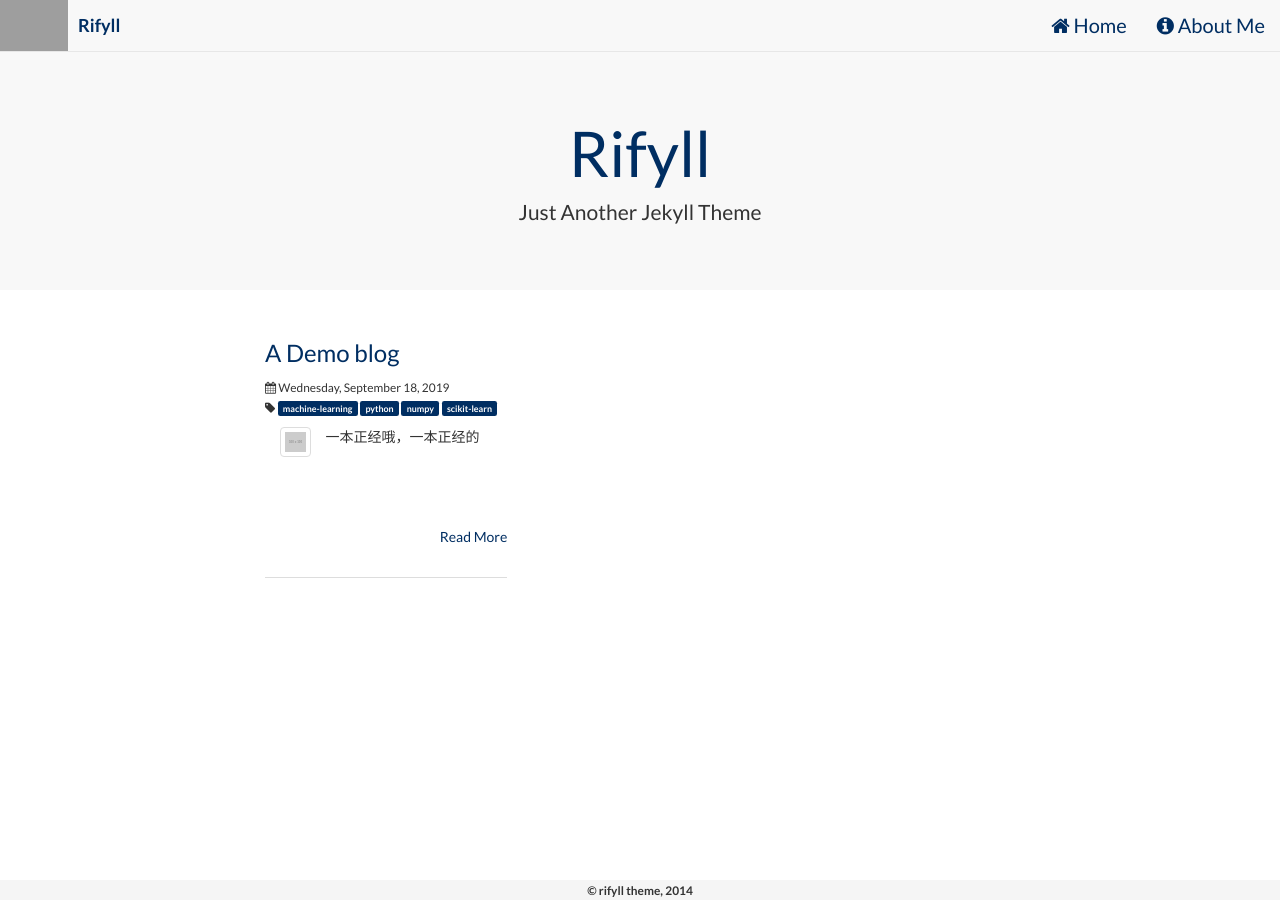
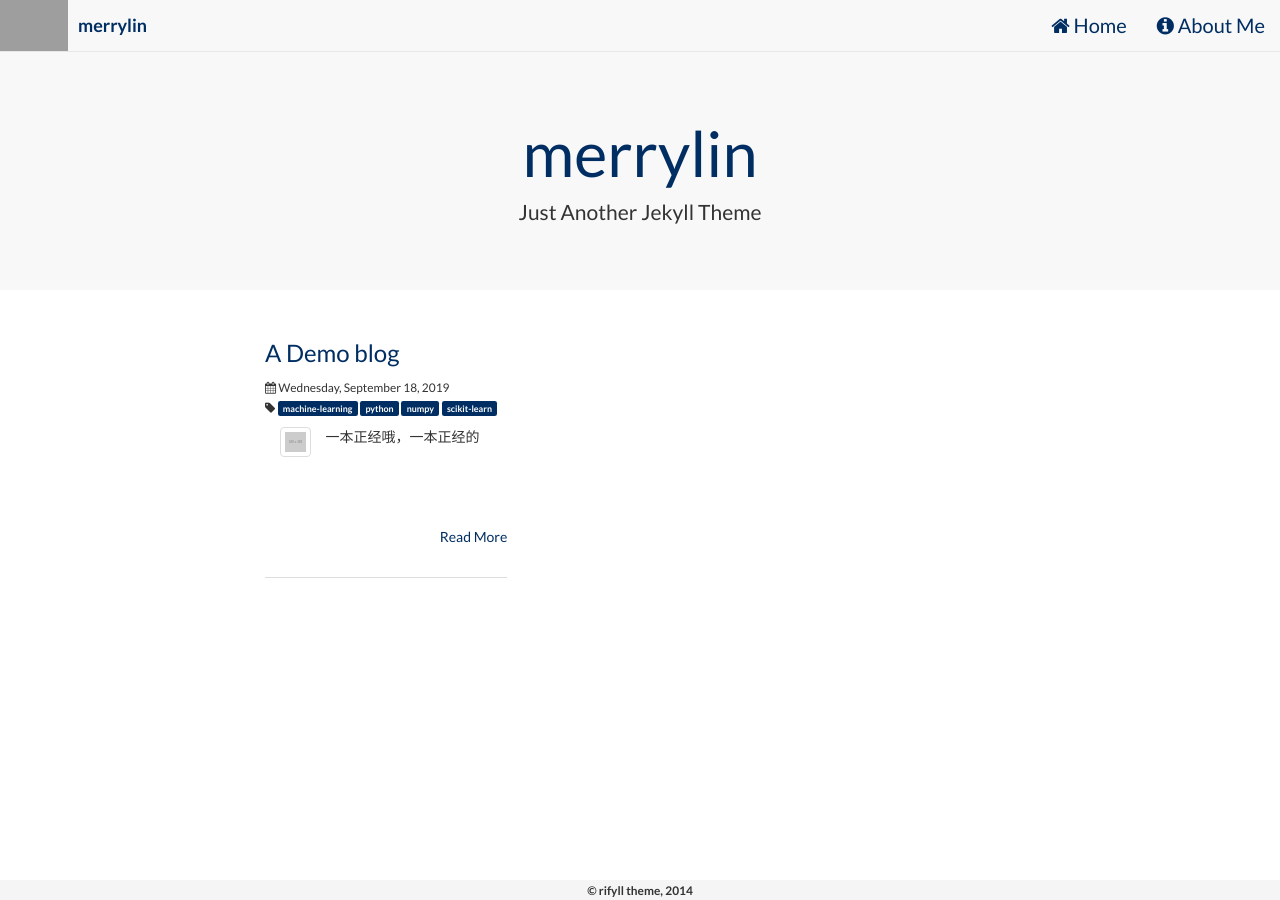
Before and after one commit to itsrifat/rifyll, a Jekyll site: the page built from index.html, in a window 1280 px wide. Built offline with Jekyll 4.4.1, drawn with Linux system fonts in a browser that asks for light colours; nearby versions of some CDN libraries; grey boxes are pictures that could not be loaded.

Commit message:
Update _config.yml
标题

```diff
--- a/_config.yml
+++ b/_config.yml
@@ -1,5 +1,5 @@
 # Site settings
-title: Rifyll
+title: merrylin
 email: somename@somedomain.com
 description: "Just Another Jekyll Theme"
 logo_location: "http://bpic.588ku.com/element_pic/00/16/07/20578f8f6784b6a.jpg"
```
